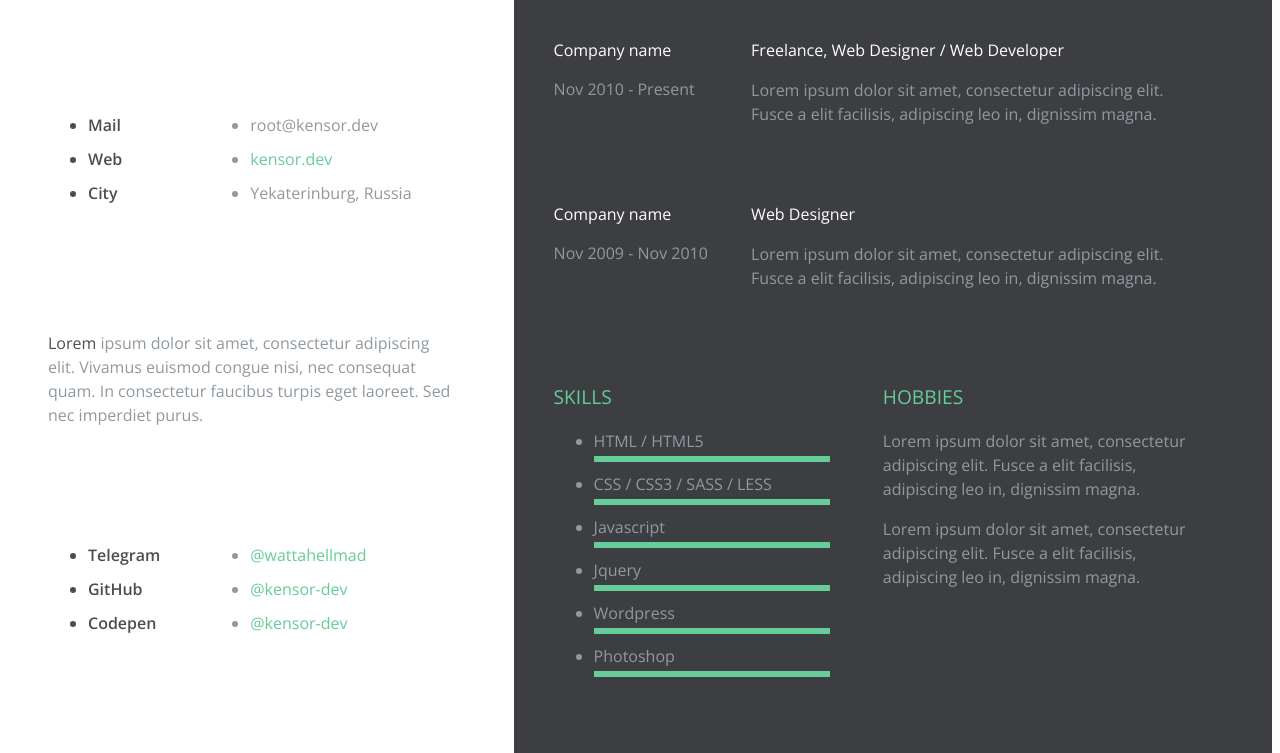
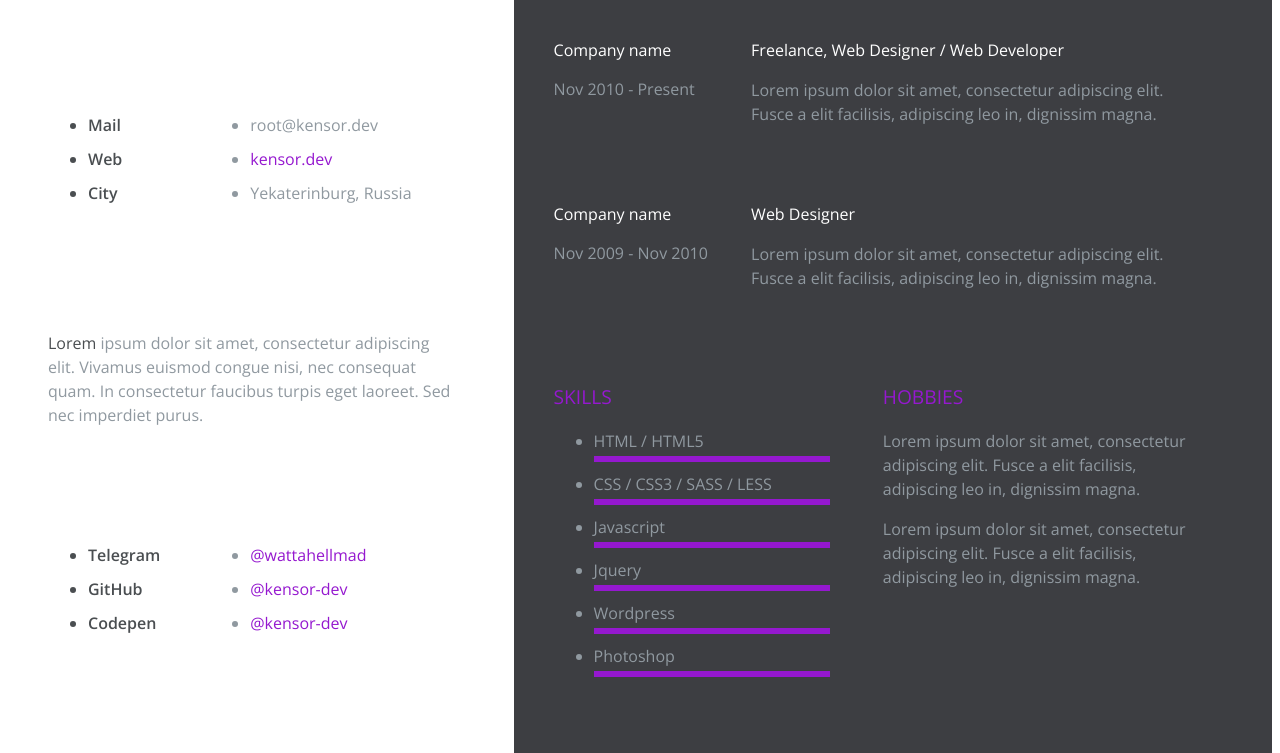
Before and after one commit to kensor-dev/resume, a website: page src/index.html in a window 1280 px wide. Shown: the part 257-1010 px from the top of the page. Drawn offline with nearby package versions, Linux system fonts and the light colour scheme; files that its build step writes are made by us from their sources.

Commit message:
Update link color in style.scss from #66cc99 to #9518cf for improved design consistency

```diff
--- a/src/style.scss
+++ b/src/style.scss
@@ -5,7 +5,7 @@ $profileBg:#fff;
 $skillsBg:#3d3e42;
 $profileColor:#9099a0;
 $skillsColor:#9099a0;
-$linkColor:#66cc99;
+$linkColor:#9518cf;
 $boldColor:#4a4e51;
 $time:0.6s;
 
```
